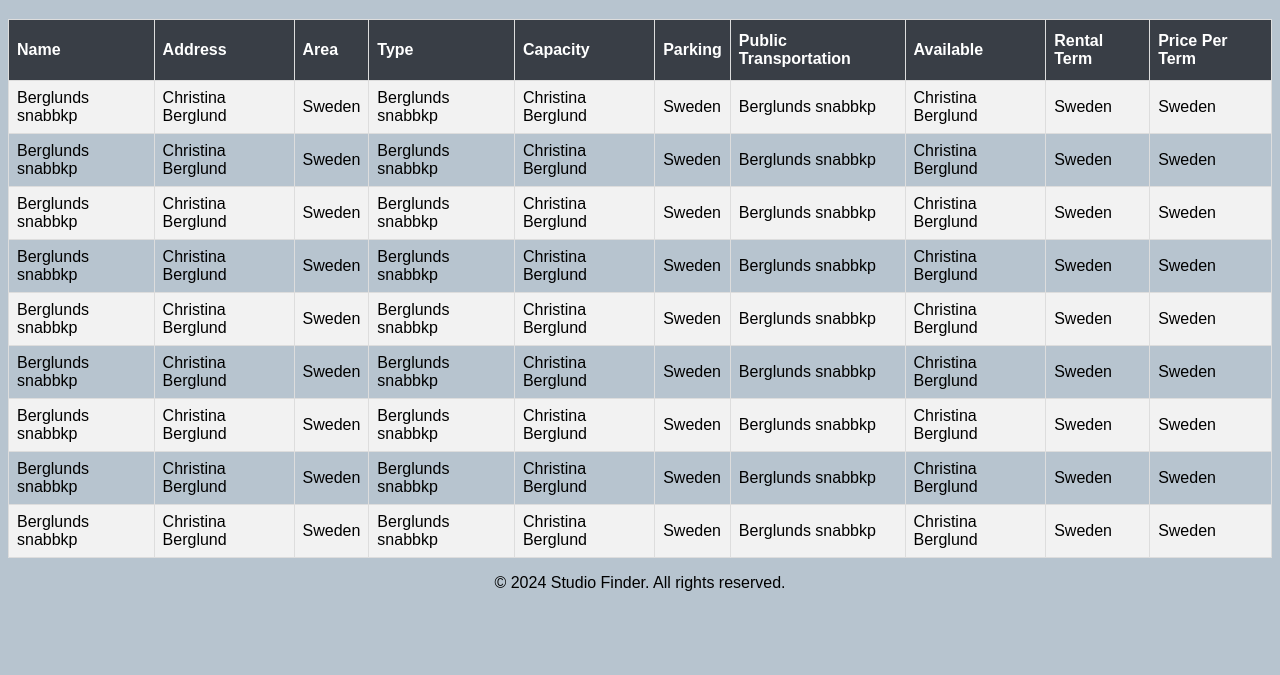
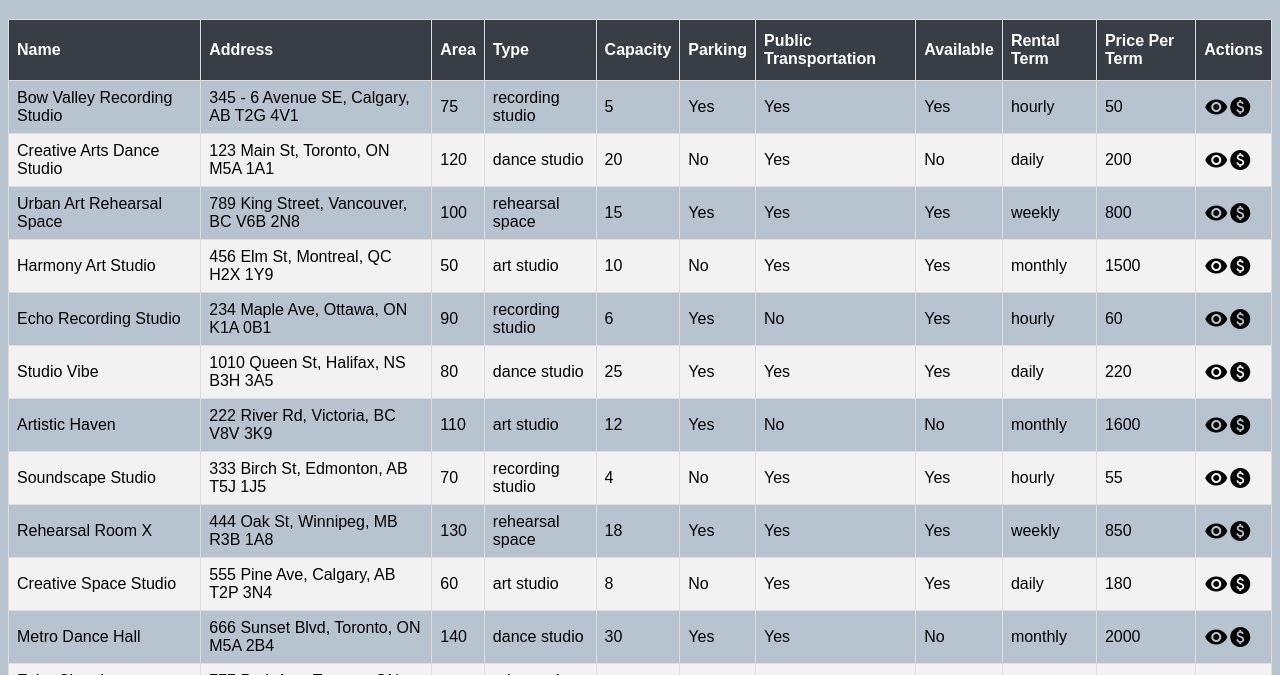
Before and after one commit to Kire6794/IntroWebPrograming_Project, a plain HTML site: page pages/view-studios.html in a window 1280 px wide. Shown: the part 115-790 px from the top of the page. Drawn offline with nearby package versions, Linux system fonts and the light colour scheme.

Commit message:
1-Back-end code for display studios (view-studios.html) Version 1

```diff
--- a/js/view-studios.js
+++ b/js/view-studios.js
@@ -1,38 +1,61 @@
-let studios = [
-    {
-        name: "Bow Valley Recording Studio",
-        address: "345 - 6 Avenue SE, Calgary, AB T2G 4V1",
-        areaSquareMeters: 200,
-        type: "recording studio",
-        capacity: 10,
-        hasParking: "Yes",
-        reachableByPublicTransportation: "Yes",
-        availableForRent: "Yes",
-        rentalTerm: "hourly",
-        pricePerTerm: 50
-    },
-    {
-        name: "Artistic Dance Studio",
-        address: "123 Main Street, Vancouver, BC V6B 2T2",
-        areaSquareMeters: 150,
-        type: "dance studio",
-        capacity: 20,
-        hasParking: "No",
-        reachableByPublicTransportation: "Yes",
-        availableForRent: "No",
-        rentalTerm: "daily",
-        pricePerTerm: 200
-    },
-    {
-        name: "Theater Rehearsal Space",
-        address: "789 Elm Avenue, Toronto, ON M5J 2T9",
-        areaSquareMeters: 300,
-        type: "rehearsal space",
-        capacity: 15,
-        hasParking: "Yes",
-        reachableByPublicTransportation: "Yes",
-        availableForRent: "Yes",
-        rentalTerm: "weekly",
-        pricePerTerm: 800
+let aStudios = [];
+
+async function getStudios() {
+    try {
+        const response = await fetch('../json/studios.json');
+
+        if (!response.ok) {
+            throw new Error(response.statusText);
+        }
+        aStudios = await response.json();
+        fillDataStudios();
+    } catch (error) {
+        console.error('Error:', error);
     }
-];
+}
+
+const rowStudio = `<tr>
+        <td>{Name}</td>
+        <td>{Address}</td>
+        <td>{Area}</td>
+        <td>{Type}</td>
+        <td>{Capacity}</td>
+        <td>{Parking}</td>
+        <td>{PublicTransport}</td>
+        <td>{Available}</td>
+        <td>{RentalTerm}</td>
+        <td>{PricePerTerm}</td>
+        <td>{Actions}</td>
+    </tr>`;
+
+function fillDataStudios(){
+    let dataBodyTable = '';
+    aStudios.forEach(function(studio){
+        dataBodyTable = dataBodyTable.concat(replaceObjectRow(studio));
+    })
+    $("#studios tbody").html(dataBodyTable)
+}
+
+function replaceObjectRow(studio){
+    let row = rowStudio;
+    Object.entries(studio).forEach(function(property){ //Object.entries - property key-value pairs from object - https://developer.mozilla.org/en-US/docs/Web/JavaScript/Reference/Global_Objects/Object/entries
+        row = row.replace(`{${property[0]}}`, property[1]);//0 = property name; 1 = property value; string Interpolation - https://developer.mozilla.org/en-US/docs/Web/JavaScript/Reference/Template_literals
+    });
+    row = row.replace('{Actions}', replaceActionRow(studio));
+    return row;
+}
+
+const iTagTable = '<i class="material-icons">{FontCode}</i>';
+const showInfoIconCode = 'visibility';
+const priceIconCode = 'paid';
+
+function replaceActionRow(studio){ //Google Fonts icon - https://fonts.google.com/icons?icon.set=Material+Icons&selected=Material+Icons+Outlined:home:&icon.size=24&icon.color=%23e8eaed
+    let actionRow = '';
+    actionRow = actionRow.concat(iTagTable.replace('{FontCode}', showInfoIconCode));
+    if(true){ //Use the user property to show action
+        actionRow = actionRow.concat(iTagTable.replace('{FontCode}', priceIconCode));
+    }
+    return actionRow;
+}
+
+getStudios();
--- a/pages/view-studios.html
+++ b/pages/view-studios.html
@@ -1,6 +1,7 @@
 <head>
     <meta charset="UTF-8">
     <meta name="viewport" content="width=device-width, initial-scale=1.0">
+    <link href="https://fonts.googleapis.com/icon?family=Material+Icons" rel="stylesheet">
     <script src="https://ajax.googleapis.com/ajax/libs/jquery/3.7.1/jquery.min.js"></script>
     <script src="https://cdn.jsdelivr.net/npm/jquery-validation@1.19.5/dist/jquery.validate.min.js"></script>
     <script src="https://cdn.jsdelivr.net/npm/jquery-validation@1.19.5/dist/additional-methods.min.js"></script>
@@ -19,10 +20,11 @@
             <li><a href="profile.html">Update Profile</a></li>
         </ul>
     </div>
+
     <div id="main">
         <h1 id="name">Studio Listings</h1>
         <table id="studios">
-            <tr>
+            <thead>
                 <th>Name</th>
                 <th>Address</th>
                 <th>Area</th>
@@ -33,116 +35,11 @@
                 <th>Available</th>
                 <th>Rental Term</th>
                 <th>Price Per Term</th>
-            </tr>
-            <tr>
-                <td>Berglunds snabbkp</td>
-                <td>Christina Berglund</td>
-                <td>Sweden</td>
-                <td>Berglunds snabbkp</td>
-                <td>Christina Berglund</td>
-                <td>Sweden</td>
-                <td>Berglunds snabbkp</td>
-                <td>Christina Berglund</td>
-                <td>Sweden</td>
-                <td>Sweden</td>
-            </tr>
-            <tr>
-                <td>Berglunds snabbkp</td>
-                <td>Christina Berglund</td>
-                <td>Sweden</td>
-                <td>Berglunds snabbkp</td>
-                <td>Christina Berglund</td>
-                <td>Sweden</td>
-                <td>Berglunds snabbkp</td>
-                <td>Christina Berglund</td>
-                <td>Sweden</td>
-                <td>Sweden</td>
-            </tr>
-            <tr>
-                <td>Berglunds snabbkp</td>
-                <td>Christina Berglund</td>
-                <td>Sweden</td>
-                <td>Berglunds snabbkp</td>
-                <td>Christina Berglund</td>
-                <td>Sweden</td>
-                <td>Berglunds snabbkp</td>
-                <td>Christina Berglund</td>
-                <td>Sweden</td>
-                <td>Sweden</td>
-            </tr>
-            <tr>
-                <td>Berglunds snabbkp</td>
-                <td>Christina Berglund</td>
-                <td>Sweden</td>
-                <td>Berglunds snabbkp</td>
-                <td>Christina Berglund</td>
-                <td>Sweden</td>
-                <td>Berglunds snabbkp</td>
-                <td>Christina Berglund</td>
-                <td>Sweden</td>
-                <td>Sweden</td>
-            </tr>
-            <tr>
-                <td>Berglunds snabbkp</td>
-                <td>Christina Berglund</td>
-                <td>Sweden</td>
-                <td>Berglunds snabbkp</td>
-                <td>Christina Berglund</td>
-                <td>Sweden</td>
-                <td>Berglunds snabbkp</td>
-                <td>Christina Berglund</td>
-                <td>Sweden</td>
-                <td>Sweden</td>
-            </tr>
-            <tr>
-                <td>Berglunds snabbkp</td>
-                <td>Christina Berglund</td>
-                <td>Sweden</td>
-                <td>Berglunds snabbkp</td>
-                <td>Christina Berglund</td>
-                <td>Sweden</td>
-                <td>Berglunds snabbkp</td>
-                <td>Christina Berglund</td>
-                <td>Sweden</td>
-                <td>Sweden</td>
-            <tr>
-                <td>Berglunds snabbkp</td>
-                <td>Christina Berglund</td>
-                <td>Sweden</td>
-                <td>Berglunds snabbkp</td>
-                <td>Christina Berglund</td>
-                <td>Sweden</td>
-                <td>Berglunds snabbkp</td>
-                <td>Christina Berglund</td>
-                <td>Sweden</td>
-                <td>Sweden</td>
-            </tr>
-            <tr>
-                <td>Berglunds snabbkp</td>
-                <td>Christina Berglund</td>
-                <td>Sweden</td>
-                <td>Berglunds snabbkp</td>
-                <td>Christina Berglund</td>
-                <td>Sweden</td>
-                <td>Berglunds snabbkp</td>
-                <td>Christina Berglund</td>
-                <td>Sweden</td>
-                <td>Sweden</td>
-            </tr>
-            <tr>
-                <td>Berglunds snabbkp</td>
-                <td>Christina Berglund</td>
-                <td>Sweden</td>
-                <td>Berglunds snabbkp</td>
-                <td>Christina Berglund</td>
-                <td>Sweden</td>
-                <td>Berglunds snabbkp</td>
-                <td>Christina Berglund</td>
-                <td>Sweden</td>
-                <td>Sweden</td>
-            </tr>
+                <th>Actions</th>
+            </thead>
+            <tbody>
 
-            </tr>
+            </tbody>
         </table>
 
 
```
Also changed, not shown: json/studios.json (+22 -22 lines).
